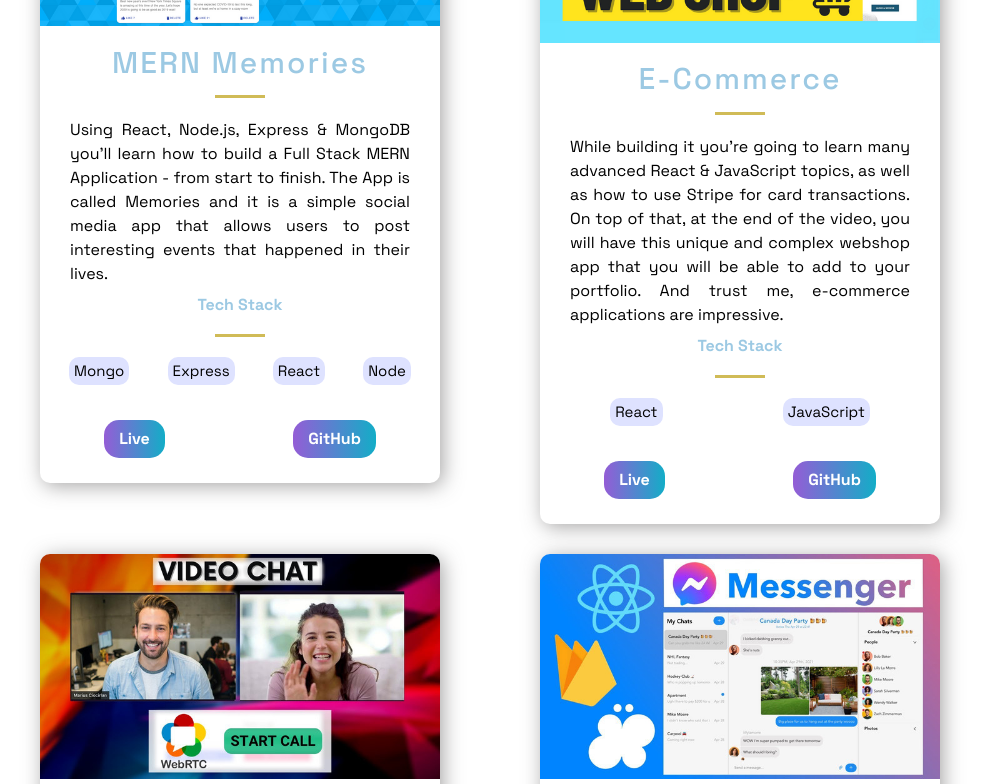
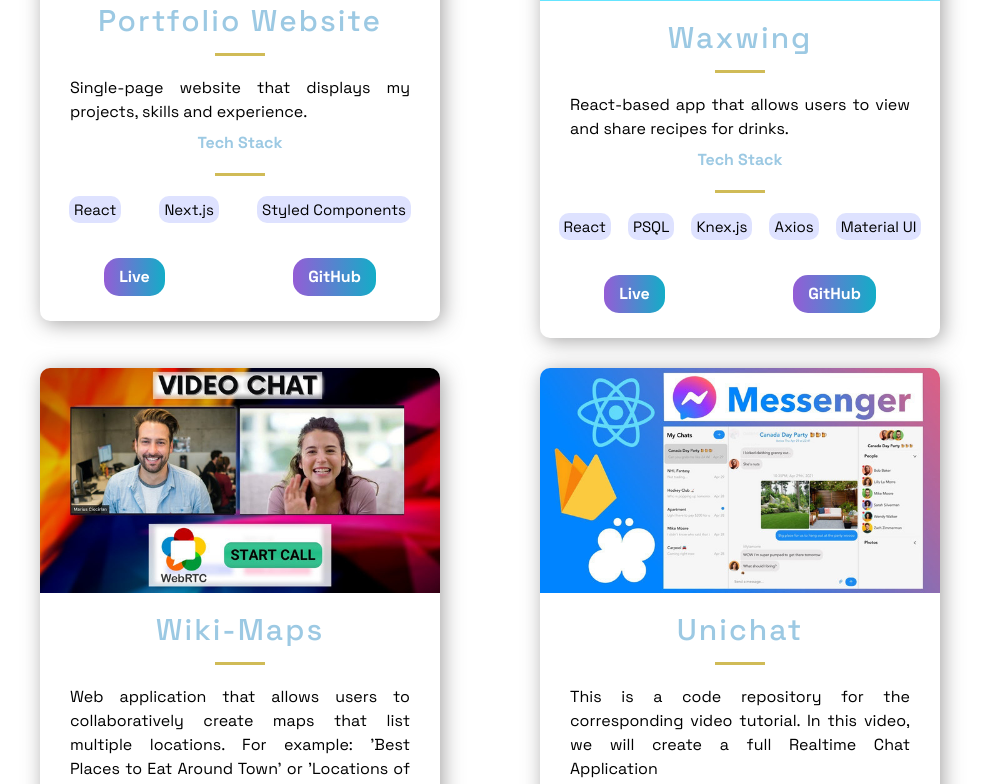
Before and after one commit to Winnie0313/portfolio, a Next.js app: page / in a window 1280 px wide. Shown: the part 1060-1844 px from the top of the page, without its empty margins (150-1135 px from the left). Built offline with nearby package versions, Linux system fonts and the light colour scheme.

Commit message:
modify project card content

```diff
--- a/src/components/Hero/Hero.js
+++ b/src/components/Hero/Hero.js
@@ -10,7 +10,6 @@ const Hero = (props) => (
       <SectionTitle main center>
         Hi, I'm Winnie. <br/>
         A Full-Stack Web Developer <br />
-        From 0 to ♾️, and Beyond!
       </SectionTitle>
       <SectionText>
        🔢 With Background in Mathematics
--- a/src/constants/constants.js
+++ b/src/constants/constants.js
@@ -1,27 +1,27 @@
 export const projects = [
   {
-    title: 'MERN Memories',
-    description: "Using React, Node.js, Express & MongoDB you'll learn how to build a Full Stack MERN Application - from start to finish. The App is called Memories and it is a simple social media app that allows users to post interesting events that happened in their lives.",
+    title: 'Portfolio Website',
+    description: "Single-page website that displays my projects, skills and experience.",
       image: '/images/1.png',
-      tags: ['Mongo', 'Express', 'React', 'Node'],
+      tags: ['React', 'Next.js', 'Styled Components'],
     source: 'https://google.com',
     visit: 'https://google.com',
     id: 0,
   },
   {
-    title: 'E-Commerce',
-    description:"While building it you're going to learn many advanced React & JavaScript topics, as well as how to use Stripe for card transactions. On top of that, at the end of the video, you will have this unique and complex webshop app that you will be able to add to your portfolio. And trust me, e-commerce applications are impressive.",
+    title: 'Waxwing',
+    description:"React-based app that allows users to view and share recipes for drinks.",
     image: '/images/2.png',
-    tags: ['React', 'JavaScript'],
+    tags: ['React', 'PSQL', 'Knex.js', 'Axios', 'Material UI'],
     source: 'https://google.com',
     visit: 'https://google.com',
     id: 1,
   },
   {
-    title: 'WebRTC App',
-    description: "This is a code repository for the corresponding YouTube video. In this tutorial, we're going to build and deploy a React Video Chat Application using WebRTC.",
+    title: 'Wiki-Maps',
+    description: "Web application that allows users to collaboratively create maps that list multiple locations. For example: 'Best Places to Eat Around Town' or 'Locations of Movie Scenes'.",
       image: '/images/3.jpg',
-      tags: ['React', 'WebRTC'],
+      tags: ['Express', 'Node', 'EJS', 'Ajax', 'jQuery'],
     source: 'https://google.com',
     visit: 'https://google.com',
     id: 2,
```
